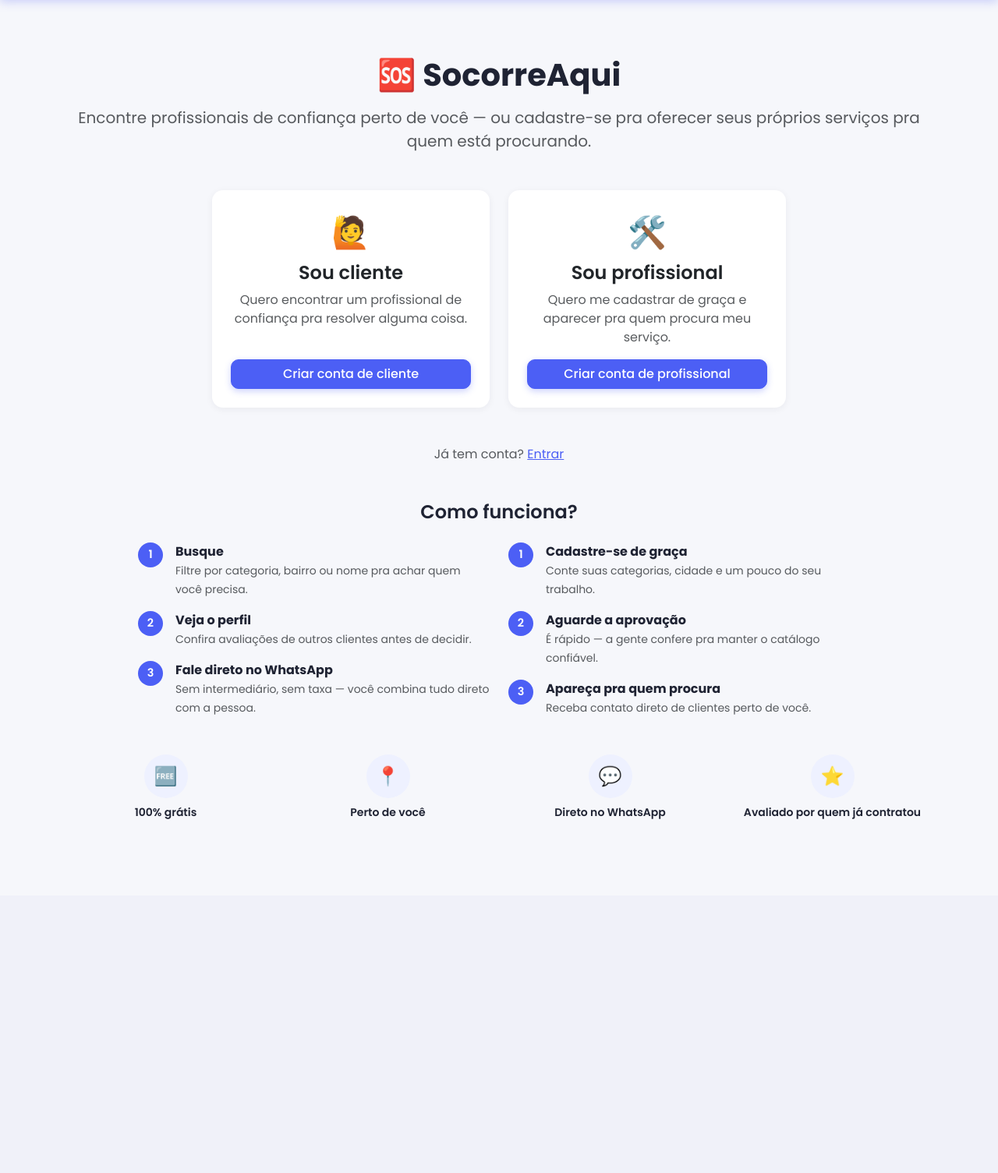
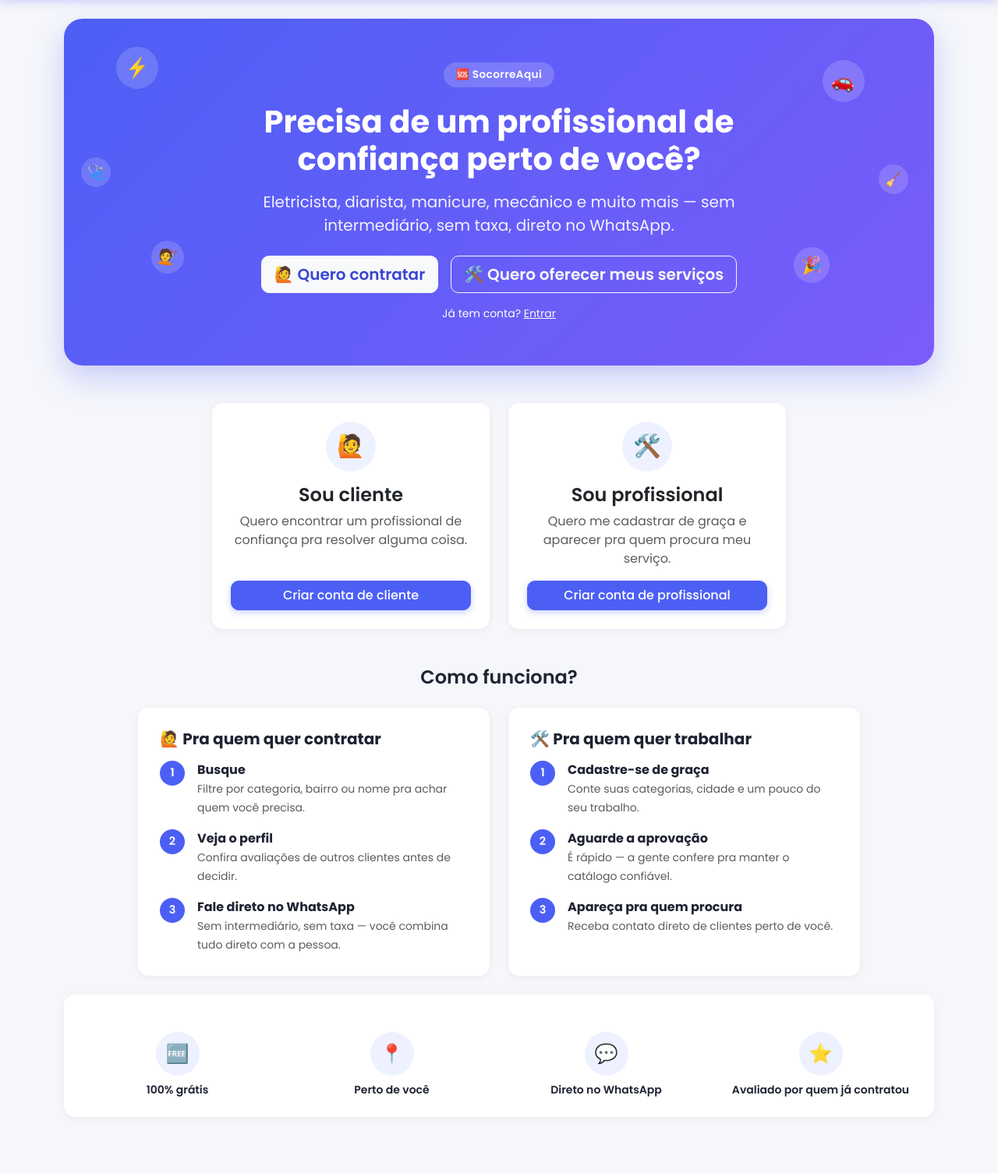
Before and after one commit to hermanoocardoso/servico-cidade, a FastAPI app: page / in a window 1280 px wide. Shown: the part 56-1561 px from the top of the page at 78% size. Before the commit the page ends 1107 px from the top, so only its background shows below. Run offline with FastAPI, Linux system fonts and the light colour scheme; some libraries are stand-ins or nearby versions.

Commit message:
Redesenha a home dos visitantes com hero e visual mais atraente
Adiciona um hero em destaque com fundo gradiente e bolhas decorativas
com icones de categoria, reorganiza os cards de cliente/profissional
e o "Como funciona" em paineis mais elaborados.

```diff
--- a/app/static/style.css
+++ b/app/static/style.css
@@ -326,6 +326,109 @@ a.btn:visited {
     border-color: rgba(255, 255, 255, 0.5);
 }
 
+/* --- Hero da landing page (visitante não logado) --- */
+.landing-hero {
+    position: relative;
+    overflow: hidden;
+    border-radius: 24px;
+    background: linear-gradient(135deg, var(--cor-primaria) 0%, #7B5CFA 100%);
+    padding: 3.5rem 1.5rem;
+    color: #fff;
+    text-align: center;
+    box-shadow: 0 16px 40px rgba(var(--cor-primaria-rgb), 0.28);
+}
+.landing-hero .lead {
+    color: rgba(255, 255, 255, 0.92);
+}
+.landing-hero a.link-light {
+    color: #fff;
+    text-decoration: underline;
+}
+.landing-hero .btn-light {
+    color: var(--cor-primaria-escura);
+}
+.landing-hero .btn-outline-light:hover {
+    color: var(--cor-primaria-escura);
+}
+.landing-badge {
+    display: inline-block;
+    background: rgba(255, 255, 255, 0.18);
+    padding: 0.35rem 1rem;
+    border-radius: 20px;
+    font-weight: 600;
+    font-size: 0.85rem;
+    letter-spacing: 0.03em;
+    margin-bottom: 1.25rem;
+}
+.landing-hero-content {
+    position: relative;
+    z-index: 2;
+    max-width: 640px;
+    margin: 0 auto;
+}
+
+/* Bolhas decorativas flutuando no fundo do hero — efeito "colagem"
+   sem depender de fotos reais de profissionais. */
+.landing-hero-decor {
+    position: absolute;
+    inset: 0;
+    z-index: 1;
+    pointer-events: none;
+}
+.hero-bubble {
+    position: absolute;
+    width: 54px;
+    height: 54px;
+    border-radius: 50%;
+    background: rgba(255, 255, 255, 0.16);
+    display: flex;
+    align-items: center;
+    justify-content: center;
+    font-size: 1.5rem;
+}
+.hero-bubble.b1 { top: 8%; left: 6%; transform: rotate(-8deg); }
+.hero-bubble.b2 { top: 64%; left: 10%; transform: rotate(6deg); width: 42px; height: 42px; font-size: 1.2rem; }
+.hero-bubble.b3 { top: 12%; right: 8%; transform: rotate(10deg); }
+.hero-bubble.b4 { top: 66%; right: 12%; transform: rotate(-6deg); width: 46px; height: 46px; font-size: 1.3rem; }
+.hero-bubble.b5 { top: 40%; left: 2%; transform: rotate(4deg); width: 38px; height: 38px; font-size: 1.1rem; }
+.hero-bubble.b6 { top: 42%; right: 3%; transform: rotate(-4deg); width: 38px; height: 38px; font-size: 1.1rem; }
+
+@media (max-width: 767px) {
+    .hero-bubble { display: none; }
+    .landing-hero { padding: 2.5rem 1rem; border-radius: 18px; }
+}
+
+/* Ícone redondo nos cards "Sou cliente" / "Sou profissional" da landing */
+.landing-role-icon {
+    width: 64px;
+    height: 64px;
+    border-radius: 50%;
+    background: #EEF1FF;
+    display: flex;
+    align-items: center;
+    justify-content: center;
+    font-size: 1.8rem;
+}
+
+/* Painel de cada lado do "Como funciona" na landing */
+.como-funciona-card {
+    background: #fff;
+    border-radius: var(--raio);
+    box-shadow: var(--sombra);
+    padding: 1.75rem;
+    height: 100%;
+    text-align: left;
+}
+
+.trust-strip {
+    background: #fff;
+    border-radius: var(--raio);
+    box-shadow: var(--sombra);
+    padding: 1.5rem 0.5rem;
+    margin-left: 0;
+    margin-right: 0;
+}
+
 /* Círculo numerado do "Como funciona" na tela de boas-vindas */
 .step-num {
     flex: 0 0 auto;
--- a/app/templates/landing.html
+++ b/app/templates/landing.html
@@ -2,17 +2,34 @@
 {% block titulo %}Bem-vindo{% endblock %}
 
 {% block conteudo %}
-<div class="text-center py-4 py-md-5">
-    <h1 class="display-6 fw-bold mb-3">🆘 SocorreAqui</h1>
-    <p class="lead text-muted mb-5">
-        Encontre profissionais de confiança perto de você — ou cadastre-se
-        pra oferecer seus próprios serviços pra quem está procurando.
+<div class="landing-hero mb-5">
+    <div class="landing-hero-decor" aria-hidden="true">
+        <span class="hero-bubble b1">⚡</span>
+        <span class="hero-bubble b2">💇</span>
+        <span class="hero-bubble b3">🚗</span>
+        <span class="hero-bubble b4">🎉</span>
+        <span class="hero-bubble b5">🩺</span>
+        <span class="hero-bubble b6">🧹</span>
+    </div>
+    <div class="landing-hero-content">
+        <span class="landing-badge">🆘 SocorreAqui</span>
+        <h1 class="display-6 fw-bold mb-3">Precisa de um profissional de confiança perto de você?</h1>
+        <p class="lead mb-4">
+            Eletricista, diarista, manicure, mecânico e muito mais — sem
+            intermediário, sem taxa, direto no WhatsApp.
         </p>
+        <div class="d-flex flex-wrap justify-content-center gap-3">
+            <a href="/cadastro?tipo=cliente" class="btn btn-light btn-lg fw-semibold">🙋 Quero contratar</a>
+            <a href="/cadastro?tipo=profissional" class="btn btn-outline-light btn-lg fw-semibold">🛠️ Quero oferecer meus serviços</a>
+        </div>
+        <p class="mt-3 mb-0 small">Já tem conta? <a href="/login" class="link-light">Entrar</a></p>
+    </div>
+</div>
 
 <div class="row justify-content-center g-4 mb-5">
     <div class="col-md-4">
         <div class="card p-4 h-100 text-center d-flex flex-column">
-                <div class="fs-1 mb-2">🙋</div>
+            <div class="landing-role-icon mx-auto mb-3">🙋</div>
             <h4>Sou cliente</h4>
             <p class="text-muted flex-grow-1">
                 Quero encontrar um profissional de confiança pra resolver alguma coisa.
@@ -22,7 +39,7 @@
     </div>
     <div class="col-md-4">
         <div class="card p-4 h-100 text-center d-flex flex-column">
-                <div class="fs-1 mb-2">🛠️</div>
+            <div class="landing-role-icon mx-auto mb-3">🛠️</div>
             <h4>Sou profissional</h4>
             <p class="text-muted flex-grow-1">
                 Quero me cadastrar de graça e aparecer pra quem procura meu serviço.
@@ -32,11 +49,11 @@
     </div>
 </div>
 
-    <p class="text-muted mb-5">Já tem conta? <a href="/login">Entrar</a></p>
-
-    <h3 class="h4 fw-semibold mb-4">Como funciona?</h3>
-    <div class="row justify-content-center g-4 mb-5 text-start">
+<h3 class="h4 fw-semibold text-center mb-4">Como funciona?</h3>
+<div class="row justify-content-center g-4 mb-5">
     <div class="col-md-5">
+        <div class="como-funciona-card">
+            <h5 class="fw-bold mb-3">🙋 Pra quem quer contratar</h5>
             <div class="d-flex align-items-start gap-3 mb-3">
                 <span class="step-num">1</span>
                 <div><strong>Busque</strong><br><span class="text-muted small">Filtre por categoria, bairro ou nome pra achar quem você precisa.</span></div>
@@ -50,7 +67,10 @@
                 <div><strong>Fale direto no WhatsApp</strong><br><span class="text-muted small">Sem intermediário, sem taxa — você combina tudo direto com a pessoa.</span></div>
             </div>
         </div>
+    </div>
     <div class="col-md-5">
+        <div class="como-funciona-card">
+            <h5 class="fw-bold mb-3">🛠️ Pra quem quer trabalhar</h5>
             <div class="d-flex align-items-start gap-3 mb-3">
                 <span class="step-num">1</span>
                 <div><strong>Cadastre-se de graça</strong><br><span class="text-muted small">Conte suas categorias, cidade e um pouco do seu trabalho.</span></div>
@@ -65,8 +85,9 @@
             </div>
         </div>
     </div>
+</div>
 
-    <div class="row row-cols-2 row-cols-md-4 g-4 justify-content-center">
+<div class="trust-strip row row-cols-2 row-cols-md-4 g-4 justify-content-center mb-4">
     <div class="col text-center">
         <div class="category-icon mx-auto mb-2">🆓</div>
         <div class="small fw-semibold">100% grátis</div>
@@ -84,5 +105,4 @@
         <div class="small fw-semibold">Avaliado por quem já contratou</div>
     </div>
 </div>
-</div>
 {% endblock %}
```
Lines whose indentation alone changed are shown as unchanged.
